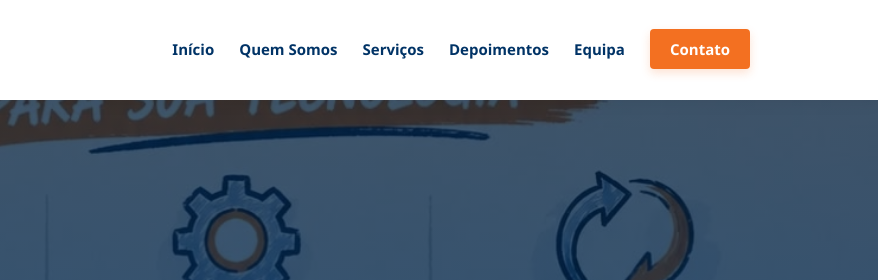
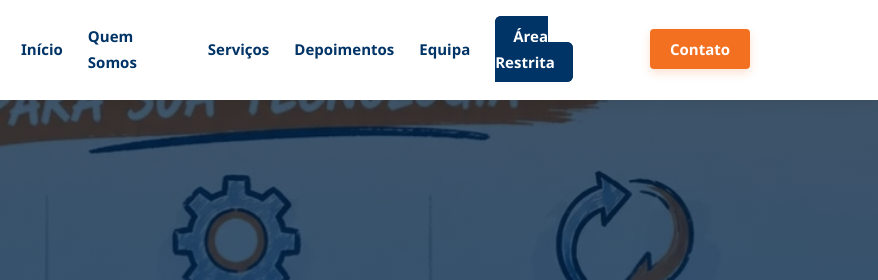
Before and after one commit to Josetchindandi-max/meu-site, a plain HTML site: page index.html in a window 1280 px wide. Shown: the top 280 px of the page, 402-1280 px from the left. Drawn offline with Linux system fonts and the light colour scheme.

Commit message:
Adiciona botao de Area Restrita no menu principal

```diff
--- a/index.html
+++ b/index.html
@@ -27,6 +27,7 @@
                 <li><a href="#servicos" class="nav-link">Serviços</a></li>
                 <li><a href="#depoimentos" class="nav-link">Depoimentos</a></li>
                 <li><a href="equipa.html" target="_blank" class="nav-link">Equipa</a></li>
+                <li><a href="login.html" class="btn-restrito">Área Restrita</a></li>
                 <li><a href="#contato" class="btn-contato nav-link">Contato</a></li>
             </ul>
         </nav>
--- a/style.css
+++ b/style.css
@@ -894,3 +894,20 @@ footer {
         height: 48px;
     }
 }
+/* Botão da Área Restrita no Menu Principal */
+.btn-restrito {
+    background-color: var(--azul-escuro);
+    color: #ffffff !important; /* Força o texto a ficar branco */
+    padding: 8px 16px;
+    border-radius: 6px;
+    font-weight: bold;
+    border: 2px solid var(--azul-escuro);
+    transition: all 0.3s ease;
+}
+
+/* Efeito ao passar o rato por cima */
+.btn-restrito:hover {
+    background-color: var(--laranja);
+    border-color: var(--laranja);
+    color: #ffffff !important;
+}
```
Also changed, not shown: dashboard.html (+6 -6 lines).
